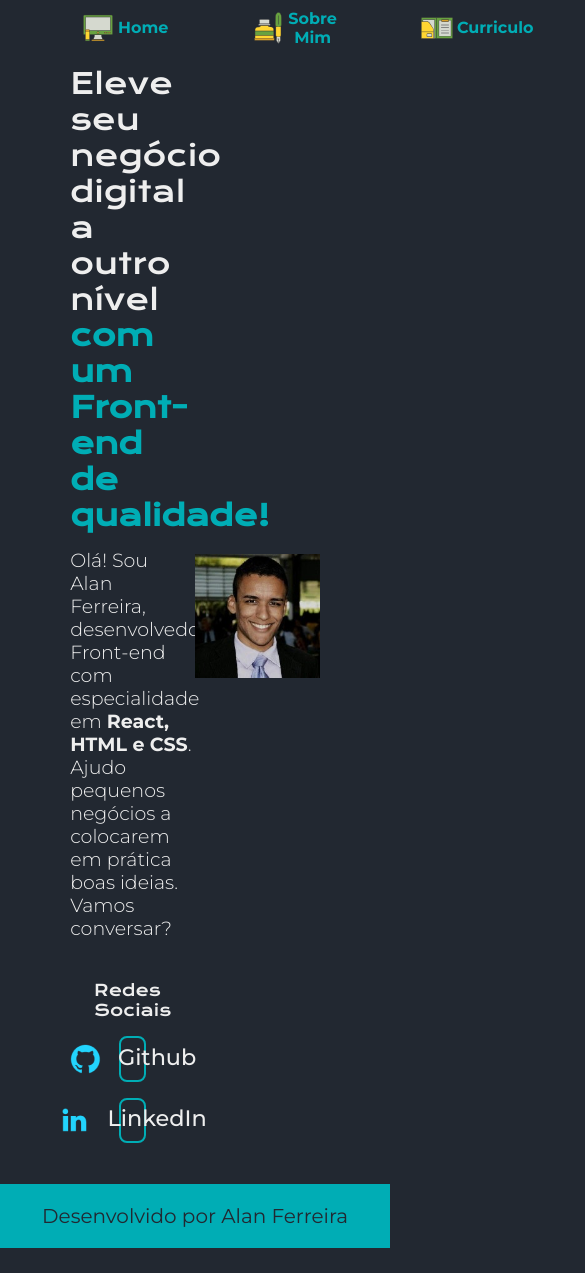
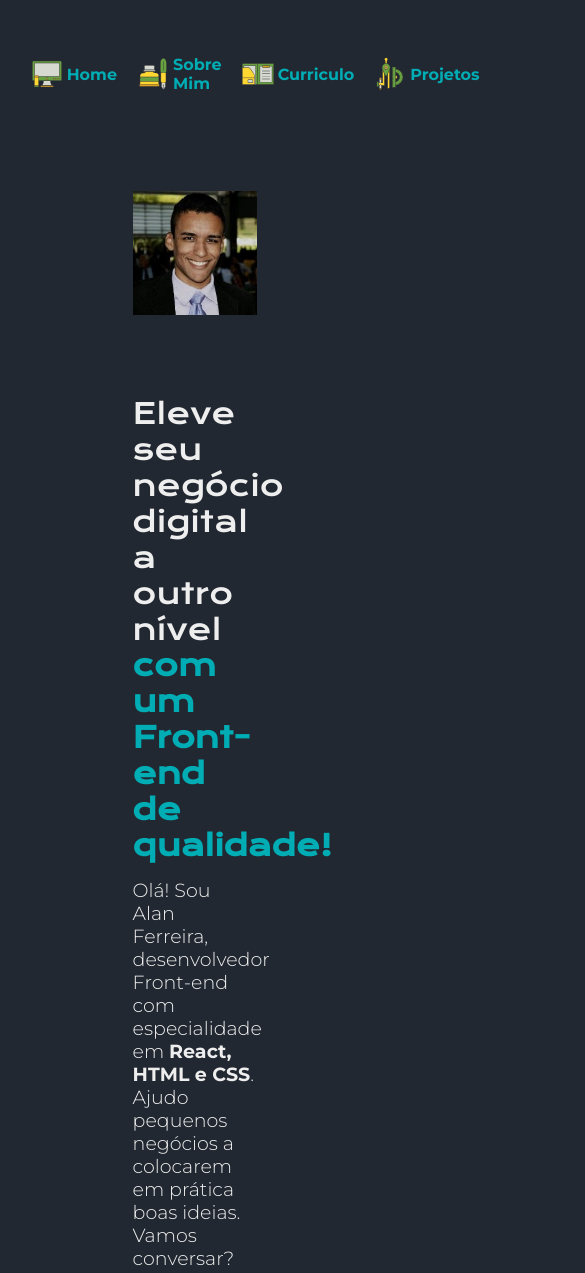
Before and after one commit to AllanSafe/Alura-portfolio, a plain HTML site: page Primeiro-codigo/index.html in a window 390 px wide. Shown: the top 1273 px of the page, 585 px wide, since content can reach past the window. Before the commit the page ends 1248 px from the top, so only its background shows below. Drawn offline with nearby package versions, Linux system fonts and the light colour scheme.

Commit message:
update: Added responsiveness to pages and links

```diff
--- a/Primeiro-codigo/styles/style.css
+++ b/Primeiro-codigo/styles/style.css
@@ -21,12 +21,11 @@ body {
   color: var(--cor-secundaria);
 }
 .cabecalho {
-  text-align: center;
-  padding: 2% 0% 0% 20%;
+  padding: 4% 0% 0% 20%;
 }
 .cabecalho__menu {
   display: flex;
-  gap: 5rem;
+  gap: 3rem;
 }
 .cabecalho__menu__link {
   display: flex;
@@ -57,6 +56,7 @@ body {
   display: flex;
   align-items: center;
   justify-content: space-between;
+  gap: 80px;
 }
 .apresentacao__conteudo {
   width: 50%;
@@ -85,7 +85,7 @@ body {
   gap: 1rem;
   border: 2px solid var(--cor-terciaria);
   color: var(--cor-secundaria);
-  width: 50%;
+  width: 100%;
   text-align: center;
   border-radius: 0.5rem;
   font-size: 70%;
@@ -105,9 +105,9 @@ body {
   flex-direction: column;
   align-items: center;
   justify-content: space-between;
-  padding: 1rem 2rem;
-  font-size: 2rem;
-  margin: 0.5rem;
+  padding: 0.5rem 0rem;
+  font-size: 36px;
+  margin: 1rem;
   border-radius: 0.5rem;
   gap: 1rem;
 }
@@ -169,3 +169,21 @@ body {
   font-style: normal;
   font-size: 1.5rem;
 }
+
+@media (max-width: 1000px) {
+  .cabecalho {
+    padding: 10% 10% 16.5% 3%;
+    align-items: center;
+  }
+  .cabecalho__menu {
+    padding: 15px;
+    gap: 1rem;
+  }
+  .apresentacao {
+    flex-direction: column-reverse;
+  }
+
+  .imagem__projetos {
+    display: none;
+  }
+}
```
Also changed, not shown: Primeiro-codigo/pages/projects.html (+8 -2 lines).
